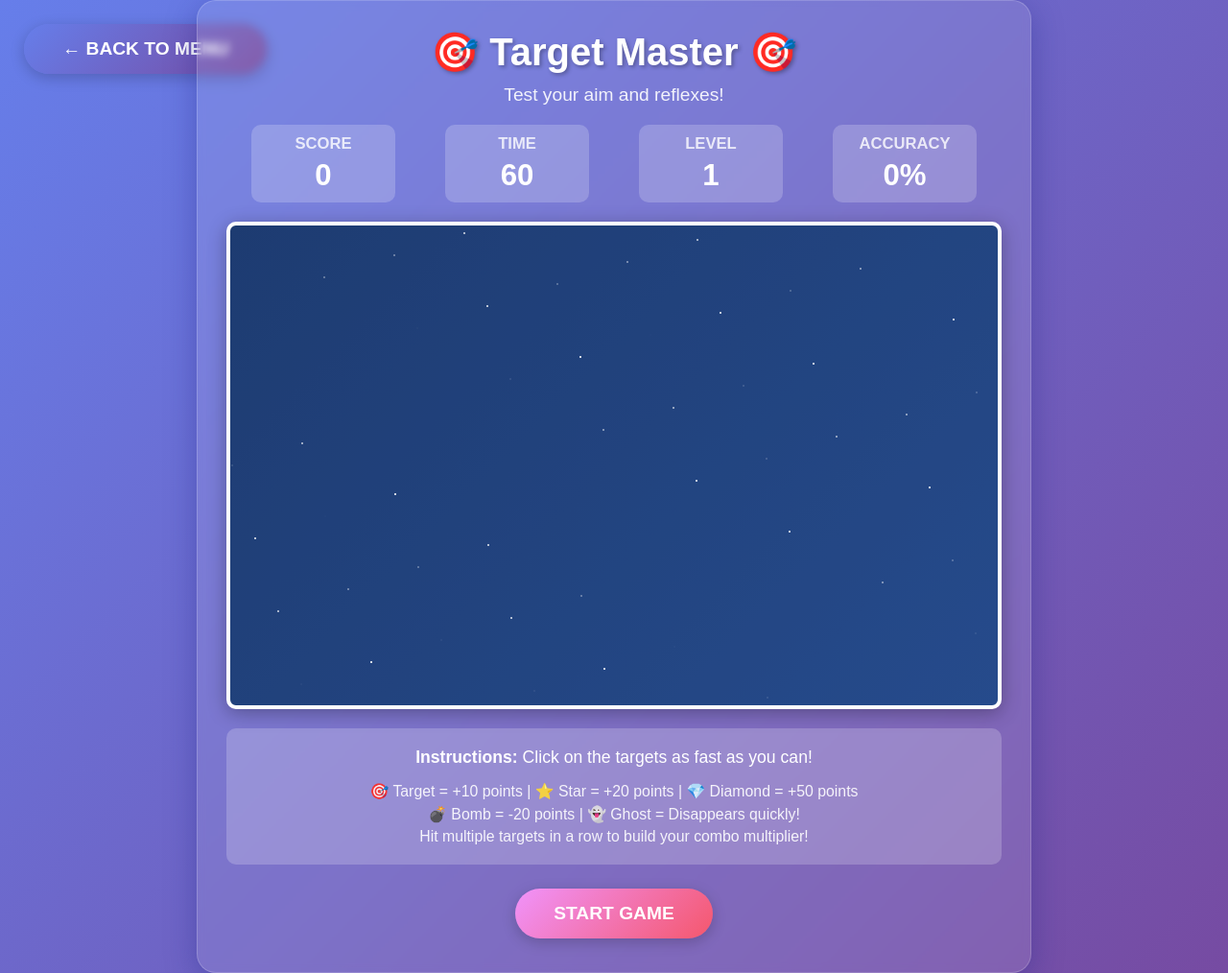
After one commit to 94aharris/project-funhouse, a Flask app: page /game/target-master in a window 1280 px wide. The commit adds this page. Shown: the whole page at 96% size. Run offline with Flask 3, Linux system fonts and the light colour scheme.

Commit message:
Add Target Master game to Project Funhouse
Implemented a fast-paced target shooting game with the following features:
- Click-based target shooting gameplay with multiple target types
- Progressive difficulty system with levels
- Combo multiplier for consecutive hits
- Score, timer, accuracy, and level tracking
- Particle effects for visual feedback
- 5 target types: regular targets, stars, diamonds, bombs, and ghosts
- 60-second timed gameplay with level progression
- Responsive canvas-based rendering with animated backgrounds

Updated menu to make Target Master accessible and added route in Flask app.

🤖 Generated with [Claude Code](https://claude.com/claude-code)

Co-Authored-By: Claude <noreply@anthropic.com>

```diff
--- a/app.py
+++ b/app.py
@@ -10,5 +10,9 @@ def index():
 def emoji_catcher():
     return render_template('emoji-catcher.html')
 
+@app.route('/game/target-master')
+def target_master():
+    return render_template('target-master.html')
+
 if __name__ == '__main__':
     app.run(debug=True, host='0.0.0.0', port=5000)
--- a/templates/index.html
+++ b/templates/index.html
@@ -155,14 +155,13 @@
                 </div>
             </a>
 
-            <div class="game-card coming-soon">
+            <a href="/game/target-master" class="game-card">
                 <div class="game-icon">🎯</div>
                 <div class="game-title">Target Master</div>
                 <div class="game-description">
                     Test your aim and reflexes in this fast-paced target shooting game.
                 </div>
-                <span class="coming-soon-badge">COMING SOON</span>
-            </div>
+            </a>
 
             <div class="game-card coming-soon">
                 <div class="game-icon">🧩</div>
--- /dev/null
+++ b/templates/target-master.html
@@ -0,0 +1,576 @@
+<!DOCTYPE html>
+<html lang="en">
+<head>
+    <meta charset="UTF-8">
+    <meta name="viewport" content="width=device-width, initial-scale=1.0">
+    <title>Target Master - Test Your Aim!</title>
+    <style>
+        * {
+            margin: 0;
+            padding: 0;
+            box-sizing: border-box;
+        }
+
+        body {
+            font-family: 'Arial', sans-serif;
+            background: linear-gradient(135deg, #667eea 0%, #764ba2 100%);
+            display: flex;
+            justify-content: center;
+            align-items: center;
+            min-height: 100vh;
+            color: white;
+            overflow: hidden;
+        }
+
+        .game-container {
+            text-align: center;
+            background: rgba(255, 255, 255, 0.1);
+            padding: 30px;
+            border-radius: 20px;
+            box-shadow: 0 8px 32px 0 rgba(31, 38, 135, 0.37);
+            backdrop-filter: blur(4px);
+            border: 1px solid rgba(255, 255, 255, 0.18);
+            position: relative;
+        }
+
+        h1 {
+            font-size: 2.5em;
+            margin-bottom: 10px;
+            text-shadow: 2px 2px 4px rgba(0, 0, 0, 0.3);
+        }
+
+        .subtitle {
+            font-size: 1.2em;
+            margin-bottom: 20px;
+            opacity: 0.9;
+        }
+
+        #gameCanvas {
+            background: linear-gradient(135deg, #1e3c72 0%, #2a5298 100%);
+            border: 4px solid white;
+            border-radius: 10px;
+            box-shadow: 0 4px 20px rgba(0, 0, 0, 0.3);
+            display: block;
+            margin: 20px auto;
+            cursor: crosshair;
+            position: relative;
+        }
+
+        .stats {
+            display: flex;
+            justify-content: space-around;
+            margin: 20px 0;
+            font-size: 1.3em;
+            font-weight: bold;
+        }
+
+        .stat-item {
+            background: rgba(255, 255, 255, 0.2);
+            padding: 10px 20px;
+            border-radius: 10px;
+            min-width: 150px;
+        }
+
+        .stat-label {
+            font-size: 0.8em;
+            opacity: 0.8;
+        }
+
+        .stat-value {
+            font-size: 1.5em;
+            margin-top: 5px;
+        }
+
+        .controls {
+            margin: 20px 0;
+            font-size: 1.1em;
+            background: rgba(255, 255, 255, 0.2);
+            padding: 15px;
+            border-radius: 10px;
+        }
+
+        .controls p {
+            margin: 5px 0;
+        }
+
+        .btn {
+            background: linear-gradient(135deg, #f093fb 0%, #f5576c 100%);
+            color: white;
+            border: none;
+            padding: 15px 40px;
+            font-size: 1.2em;
+            border-radius: 50px;
+            cursor: pointer;
+            box-shadow: 0 4px 15px rgba(0, 0, 0, 0.2);
+            transition: transform 0.2s, box-shadow 0.2s;
+            font-weight: bold;
+            margin: 5px;
+        }
+
+        .btn:hover {
+            transform: translateY(-2px);
+            box-shadow: 0 6px 20px rgba(0, 0, 0, 0.3);
+        }
+
+        .btn:active {
+            transform: translateY(0);
+        }
+
+        .btn-secondary {
+            background: linear-gradient(135deg, #667eea 0%, #764ba2 100%);
+        }
+
+        .game-over {
+            display: none;
+            position: absolute;
+            top: 50%;
+            left: 50%;
+            transform: translate(-50%, -50%);
+            background: rgba(0, 0, 0, 0.9);
+            padding: 40px;
+            border-radius: 20px;
+            text-align: center;
+            z-index: 100;
+        }
+
+        .game-over h2 {
+            font-size: 3em;
+            margin-bottom: 20px;
+            color: #f5576c;
+        }
+
+        .game-over p {
+            font-size: 1.5em;
+            margin: 10px 0;
+        }
+
+        #finalScore {
+            font-size: 2em;
+            color: #f093fb;
+            font-weight: bold;
+        }
+
+        .target-legend {
+            margin-top: 15px;
+            font-size: 0.9em;
+            opacity: 0.9;
+        }
+
+        .back-button {
+            position: absolute;
+            top: 20px;
+            left: 20px;
+        }
+
+        .combo-display {
+            position: absolute;
+            top: 10px;
+            right: 10px;
+            background: rgba(255, 255, 255, 0.2);
+            padding: 10px 20px;
+            border-radius: 10px;
+            font-size: 1.2em;
+            font-weight: bold;
+            display: none;
+        }
+
+        .combo-multiplier {
+            color: #f093fb;
+            font-size: 1.5em;
+        }
+    </style>
+</head>
+<body>
+    <a href="/" class="back-button">
+        <button class="btn btn-secondary">← BACK TO MENU</button>
+    </a>
+
+    <div class="game-container">
+        <h1>🎯 Target Master 🎯</h1>
+        <p class="subtitle">Test your aim and reflexes!</p>
+
+        <div class="stats">
+            <div class="stat-item">
+                <div class="stat-label">SCORE</div>
+                <div class="stat-value" id="score">0</div>
+            </div>
+            <div class="stat-item">
+                <div class="stat-label">TIME</div>
+                <div class="stat-value" id="timer">60</div>
+            </div>
+            <div class="stat-item">
+                <div class="stat-label">LEVEL</div>
+                <div class="stat-value" id="level">1</div>
+            </div>
+            <div class="stat-item">
+                <div class="stat-label">ACCURACY</div>
+                <div class="stat-value" id="accuracy">0%</div>
+            </div>
+        </div>
+
+        <canvas id="gameCanvas" width="800" height="500"></canvas>
+
+        <div class="combo-display" id="comboDisplay">
+            COMBO: <span class="combo-multiplier" id="comboValue">x1</span>
+        </div>
+
+        <div class="controls">
+            <p><strong>Instructions:</strong> Click on the targets as fast as you can!</p>
+            <div class="target-legend">
+                <p>🎯 Target = +10 points | ⭐ Star = +20 points | 💎 Diamond = +50 points</p>
+                <p>💣 Bomb = -20 points | 👻 Ghost = Disappears quickly!</p>
+                <p>Hit multiple targets in a row to build your combo multiplier!</p>
+            </div>
+        </div>
+
+        <button class="btn" id="startBtn" onclick="startGame()">START GAME</button>
+
+        <div class="game-over" id="gameOver">
+            <h2>GAME OVER!</h2>
+            <p>Final Score:</p>
+            <p id="finalScore">0</p>
+            <p id="finalStats"></p>
+            <br>
+            <button class="btn" onclick="restartGame()">PLAY AGAIN</button>
+        </div>
+    </div>
+
+    <script>
+        const canvas = document.getElementById('gameCanvas');
+        const ctx = canvas.getContext('2d');
+
+        let gameRunning = false;
+        let score = 0;
+        let timeLeft = 60;
+        let level = 1;
+        let totalClicks = 0;
+        let successfulHits = 0;
+        let combo = 0;
+        let maxCombo = 0;
+        let timerInterval = null;
+
+        // Target types
+        const targetTypes = [
+            { emoji: '🎯', points: 10, lifetime: 2000, size: 50, probability: 0.4 },
+            { emoji: '⭐', points: 20, lifetime: 1500, size: 45, probability: 0.25 },
+            { emoji: '💎', points: 50, lifetime: 1200, size: 40, probability: 0.15 },
+            { emoji: '💣', points: -20, lifetime: 2500, size: 45, probability: 0.1, isBad: true },
+            { emoji: '👻', points: 30, lifetime: 800, size: 50, probability: 0.1 }
+        ];
+
+        // Active targets
+        let targets = [];
+        let particles = [];
+        let spawnInterval = null;
+
+        class Target {
+            constructor(type) {
+                this.type = type;
+                this.x = Math.random() * (canvas.width - 100) + 50;
+                this.y = Math.random() * (canvas.height - 100) + 50;
+                this.size = type.size;
+                this.emoji = type.emoji;
+                this.points = type.points;
+                this.isBad = type.isBad || false;
+                this.lifetime = type.lifetime;
+                this.createdAt = Date.now();
+                this.fadeOut = false;
+                this.alpha = 1;
+                this.scale = 0;
+                this.maxScale = 1;
+            }
+
+            update() {
+                const age = Date.now() - this.createdAt;
+
+                // Grow animation
+                if (this.scale < this.maxScale) {
+                    this.scale += 0.1;
+                }
+
+                // Check if lifetime expired
+                if (age > this.lifetime - 300) {
+                    this.fadeOut = true;
+                }
+
+                if (this.fadeOut) {
+                    this.alpha -= 0.05;
+                }
+
+                return this.alpha > 0;
+            }
+
+            draw() {
+                ctx.save();
+                ctx.globalAlpha = this.alpha;
+
+                // Draw target circle background
+                const gradient = ctx.createRadialGradient(this.x, this.y, 0, this.x, this.y, this.size);
+                if (this.isBad) {
+                    gradient.addColorStop(0, 'rgba(255, 100, 100, 0.6)');
+                    gradient.addColorStop(1, 'rgba(200, 0, 0, 0.3)');
+                } else {
+                    gradient.addColorStop(0, 'rgba(255, 255, 255, 0.8)');
+                    gradient.addColorStop(1, 'rgba(100, 200, 255, 0.4)');
+                }
+
+                ctx.fillStyle = gradient;
+                ctx.beginPath();
+                ctx.arc(this.x, this.y, this.size * this.scale, 0, Math.PI * 2);
+                ctx.fill();
+
+                // Draw emoji
+                ctx.font = `${this.size * this.scale * 1.2}px Arial`;
+                ctx.textAlign = 'center';
+                ctx.textBaseline = 'middle';
+                ctx.fillText(this.emoji, this.x, this.y);
+
+                ctx.restore();
+            }
+
+            isClicked(mouseX, mouseY) {
+                const distance = Math.sqrt(
+                    Math.pow(mouseX - this.x, 2) + Math.pow(mouseY - this.y, 2)
+                );
+                return distance < this.size * this.scale;
+            }
+        }
+
+        class Particle {
+            constructor(x, y, text, color) {
+                this.x = x;
+                this.y = y;
+                this.text = text;
+                this.color = color;
+                this.velocity = { x: (Math.random() - 0.5) * 3, y: -3 - Math.random() * 2 };
+                this.alpha = 1;
+                this.life = 60;
+            }
+
+            update() {
+                this.x += this.velocity.x;
+                this.y += this.velocity.y;
+                this.velocity.y += 0.1; // gravity
+                this.alpha -= 0.02;
+                this.life--;
+                return this.life > 0;
+            }
+
+            draw() {
+                ctx.save();
+                ctx.globalAlpha = this.alpha;
+                ctx.font = 'bold 24px Arial';
+                ctx.fillStyle = this.color;
+                ctx.textAlign = 'center';
+                ctx.fillText(this.text, this.x, this.y);
+                ctx.restore();
+            }
+        }
+
+        function spawnTarget() {
+            if (!gameRunning) return;
+
+            // Increase spawn rate with level
+            const maxTargets = Math.min(3 + level, 8);
+            if (targets.length < maxTargets) {
+                const rand = Math.random();
+                let cumulative = 0;
+
+                for (const type of targetTypes) {
+                    cumulative += type.probability;
+                    if (rand < cumulative) {
+                        targets.push(new Target(type));
+                        break;
+                    }
+                }
+            }
+        }
+
+        function updateTargets() {
+            targets = targets.filter(target => target.update());
+        }
+
+        function updateParticles() {
+            particles = particles.filter(particle => particle.update());
+        }
+
+        function drawTargets() {
+            targets.forEach(target => target.draw());
+        }
+
+        function drawParticles() {
+            particles.forEach(particle => particle.draw());
+        }
+
+        function drawBackground() {
+            // Animated starfield background
+            ctx.fillStyle = 'rgba(30, 60, 114, 0.3)';
+            ctx.fillRect(0, 0, canvas.width, canvas.height);
+
+            // Stars
+            ctx.fillStyle = 'rgba(255, 255, 255, 0.8)';
+            for (let i = 0; i < 50; i++) {
+                const x = (i * 97) % canvas.width;
+                const y = (i * 53) % canvas.height;
+                const twinkle = Math.sin(Date.now() / 200 + i) * 0.5 + 0.5;
+                ctx.globalAlpha = twinkle;
+                ctx.fillRect(x, y, 2, 2);
+            }
+            ctx.globalAlpha = 1;
+        }
+
+        function updateScore(points) {
+            score += points * (combo > 1 ? combo : 1);
+            document.getElementById('score').textContent = score;
+            checkLevelUp();
+        }
+
+        function updateAccuracy() {
+            const accuracy = totalClicks > 0 ? Math.round((successfulHits / totalClicks) * 100) : 0;
+            document.getElementById('accuracy').textContent = accuracy + '%';
+        }
+
+        function updateCombo(hit) {
+            if (hit) {
+                combo++;
+                if (combo > maxCombo) maxCombo = combo;
+
+                if (combo > 1) {
+                    document.getElementById('comboDisplay').style.display = 'block';
+                    document.getElementById('comboValue').textContent = 'x' + combo;
+                }
+            } else {
+                combo = 0;
+                document.getElementById('comboDisplay').style.display = 'none';
+            }
+        }
+
+        function checkLevelUp() {
+            const newLevel = Math.floor(score / 300) + 1;
+            if (newLevel > level) {
+                level = newLevel;
+                document.getElementById('level').textContent = level;
+                // Show level up particle
+                particles.push(new Particle(
+                    canvas.width / 2,
+                    canvas.height / 2,
+                    'LEVEL UP!',
+                    '#f093fb'
+                ));
+            }
+        }
+
+        function updateTimer() {
+            timeLeft--;
+            document.getElementById('timer').textContent = timeLeft;
+
+            if (timeLeft <= 0) {
+                endGame();
+            }
+        }
+
+        canvas.addEventListener('click', (e) => {
+            if (!gameRunning) return;
+
+            const rect = canvas.getBoundingClientRect();
+            const mouseX = e.clientX - rect.left;
+            const mouseY = e.clientY - rect.top;
+
+            totalClicks++;
+            let hitTarget = false;
+
+            for (let i = targets.length - 1; i >= 0; i--) {
+                const target = targets[i];
+                if (target.isClicked(mouseX, mouseY)) {
+                    hitTarget = true;
+                    successfulHits++;
+
+                    // Update score
+                    updateScore(target.points);
+
+                    // Create particle effect
+                    const pointsText = (target.points > 0 ? '+' : '') + (target.points * (combo > 1 ? combo : 1));
+                    const color = target.isBad ? '#ff4444' : '#44ff44';
+                    particles.push(new Particle(target.x, target.y, pointsText, color));
+
+                    // Update combo
+                    updateCombo(!target.isBad);
+
+                    // Remove target
+                    targets.splice(i, 1);
+                    break;
+                }
+            }
+
+            if (!hitTarget) {
+                updateCombo(false);
+            }
+
+            updateAccuracy();
+        });
+
+        function gameLoop() {
+            if (!gameRunning) return;
+
+            drawBackground();
+            updateTargets();
+            updateParticles();
+            drawTargets();
+            drawParticles();
+
+            requestAnimationFrame(gameLoop);
+        }
+
+        function startGame() {
+            if (gameRunning) return;
+
+            gameRunning = true;
+            score = 0;
+            timeLeft = 60;
+            level = 1;
+            totalClicks = 0;
+            successfulHits = 0;
+            combo = 0;
+            maxCombo = 0;
+            targets = [];
+            particles = [];
+
+            document.getElementById('score').textContent = score;
+            document.getElementById('timer').textContent = timeLeft;
+            document.getElementById('level').textContent = level;
+            document.getElementById('accuracy').textContent = '0%';
+            document.getElementById('gameOver').style.display = 'none';
+            document.getElementById('startBtn').textContent = 'RESTART';
+            document.getElementById('comboDisplay').style.display = 'none';
+
+            // Start timer
+            timerInterval = setInterval(updateTimer, 1000);
+
+            // Start spawning targets
+            spawnInterval = setInterval(spawnTarget, 600 - (level * 50));
+
+            gameLoop();
+        }
+
+        function endGame() {
+            gameRunning = false;
+            clearInterval(timerInterval);
+            clearInterval(spawnInterval);
+
+            const accuracy = totalClicks > 0 ? Math.round((successfulHits / totalClicks) * 100) : 0;
+
+            document.getElementById('finalScore').textContent = score;
+            document.getElementById('finalStats').innerHTML =
+                `Accuracy: ${accuracy}% | Max Combo: x${maxCombo}<br>Targets Hit: ${successfulHits}/${totalClicks}`;
+            document.getElementById('gameOver').style.display = 'block';
+        }
+
+        function restartGame() {
+            startGame();
+        }
+
+        // Draw initial state
+        drawBackground();
+    </script>
+</body>
+</html>
```
